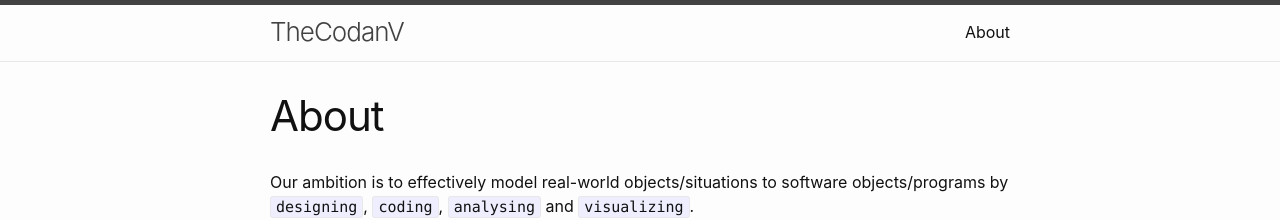
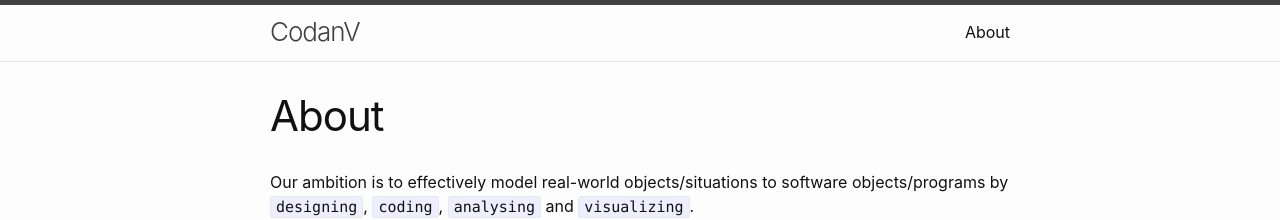
Before and after one commit to ChanchalRce/codanv.github.io, a Jekyll site: the page built from _pages/about.markdown, in a window 1280 px wide. Shown: the top 220 px of the page. Built offline with Jekyll 4.4.1, drawn with Linux system fonts in a browser that asks for light colours.

Commit message:
updated config

```diff
--- a/_config.yml
+++ b/_config.yml
@@ -18,16 +18,16 @@
 # You can create any custom variable you would like, and they will be accessible
 # in the templates via {{ site.myvariable }}.
 
-title: TheCodanV
+title: CodanV
 # email: your-email@example.com
 description: >- # this means to ignore newlines until "baseurl:"
   Our ambition is to effectively model real-world objects/situations to software objects/programs by designing, coding, analysing and visualizing.
   In order to do so, we need to have the right mindset and specific domain knowledge. Let's continue the endeavour...
 baseurl: "" # the subpath of your site, e.g. /blog
 url: "" # the base hostname & protocol for your site, e.g. http://example.com
-github_username:  TheCodanV
-instagram_username: TheCodanV
-twitter_username: TheCodanV
+github_username:  CodanV
+instagram_username: thecodanv
+twitter_username: CodanV
 
 # Build settings
 markdown: kramdown
```
